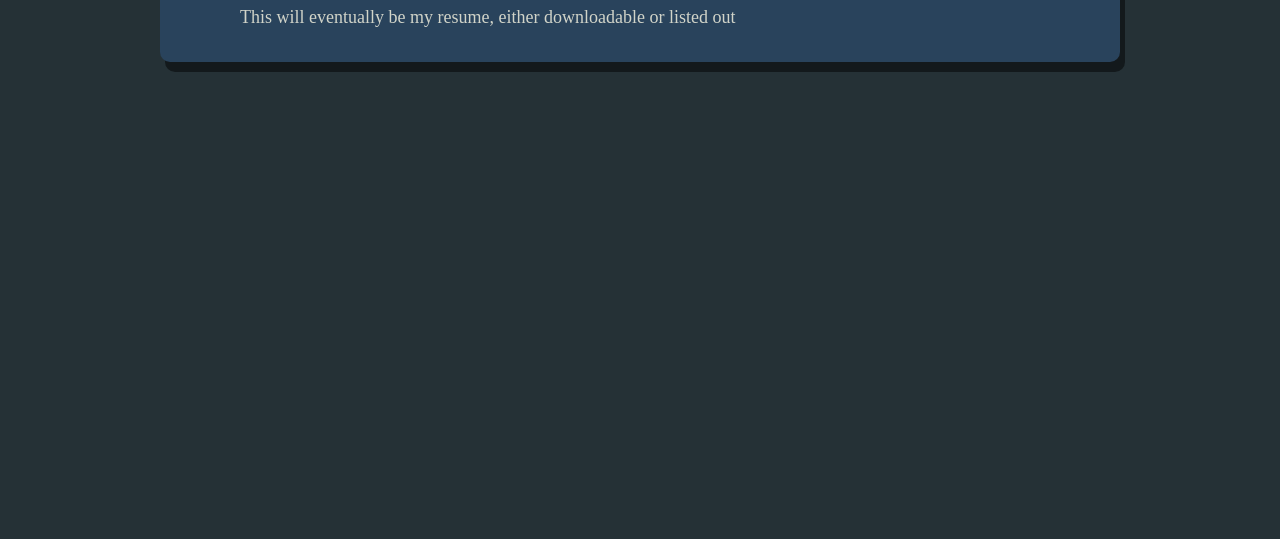
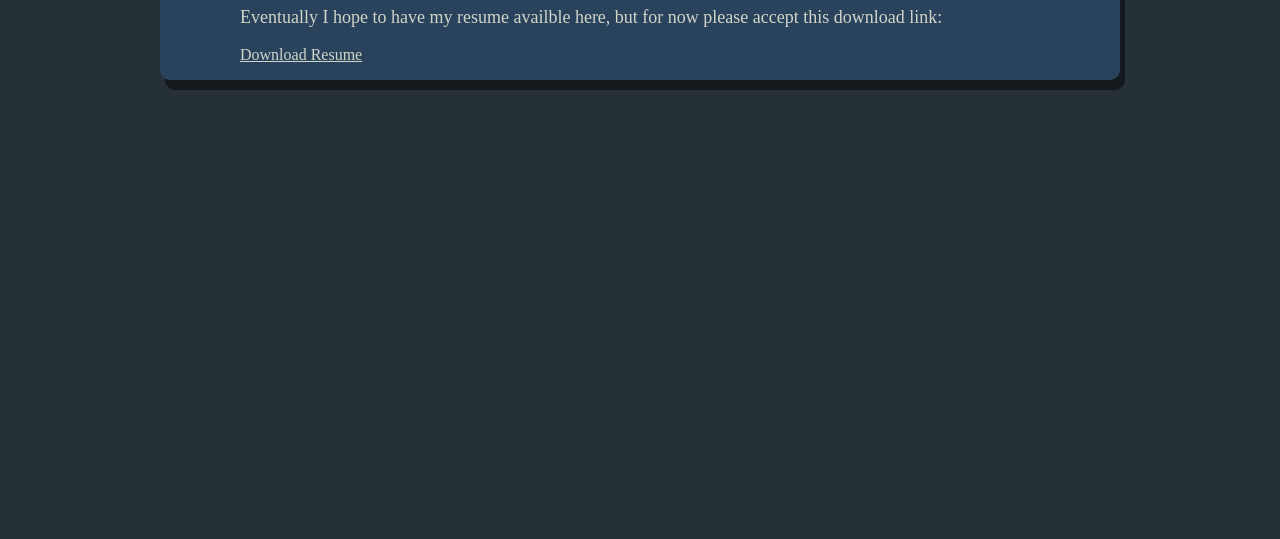
Before and after one commit to drew00hughes/drew00hughes.github.io, a plain HTML site: page About.html in a window 1280 px wide. Shown: the part 261-800 px from the top of the page. Drawn offline with Linux system fonts and the light colour scheme.

Commit message:
added resume temp

```diff
--- a/About.html
+++ b/About.html
@@ -50,6 +50,10 @@ body {
 .homeText p {
     font-size: large;
 }
+.homeText a {
+    color: #d1d4c9;
+    text-decoration: underline;
+}
 </style>
 <html>
 <head>
@@ -72,7 +76,8 @@ body {
 <div class="homeBody">
     <div class="homeText">
         <h1>ABOUT ME</h1>
-        <p>This will eventually be my resume, either downloadable or listed out</p>
+        <p>Eventually I hope to have my resume availble here, but for now please accept this download link:</p>
+        <a download href="./Drew Hughes Resume.pdf">Download Resume</a>
     </div>
 </div>
 </body>
```
Also changed, not shown: 1 other file.
